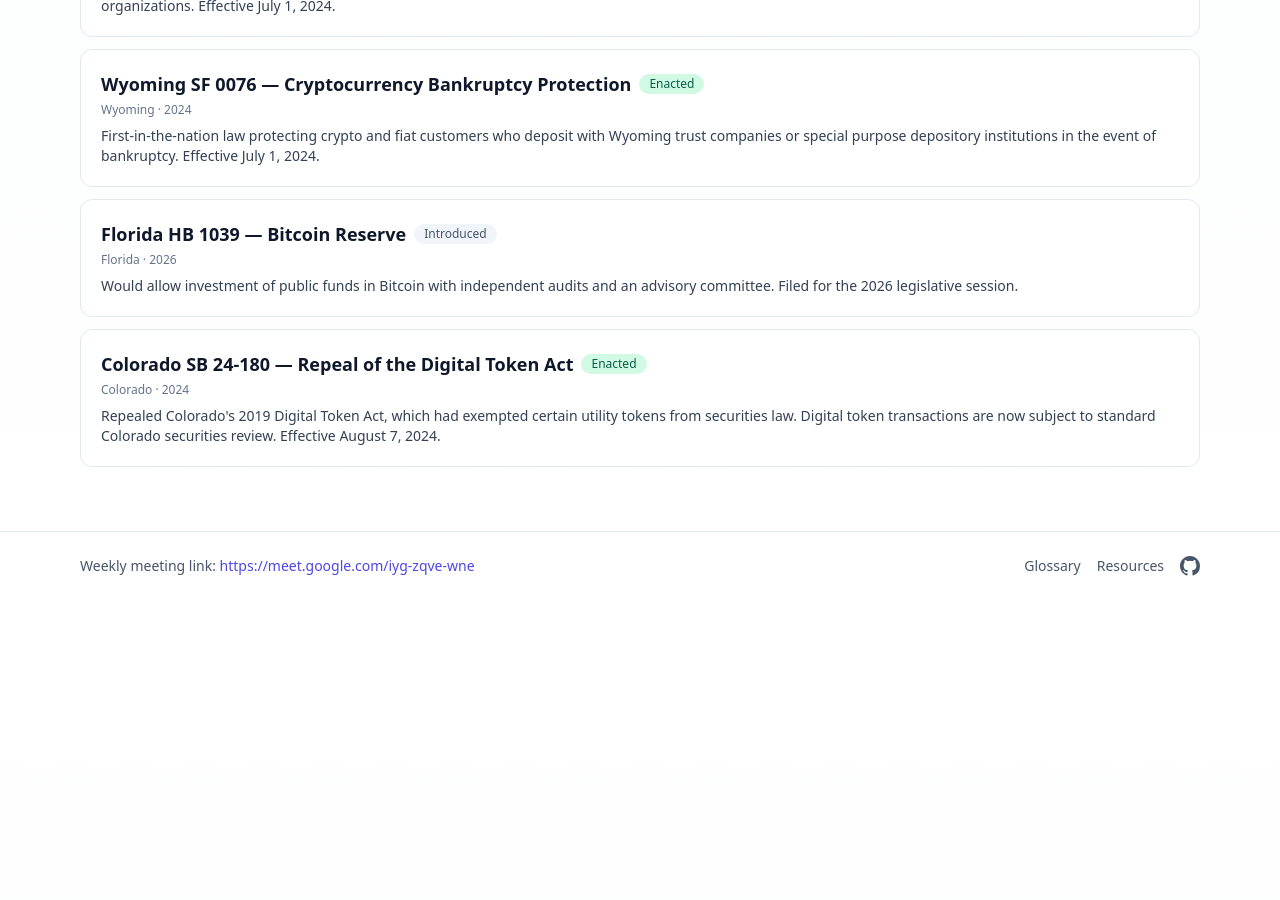
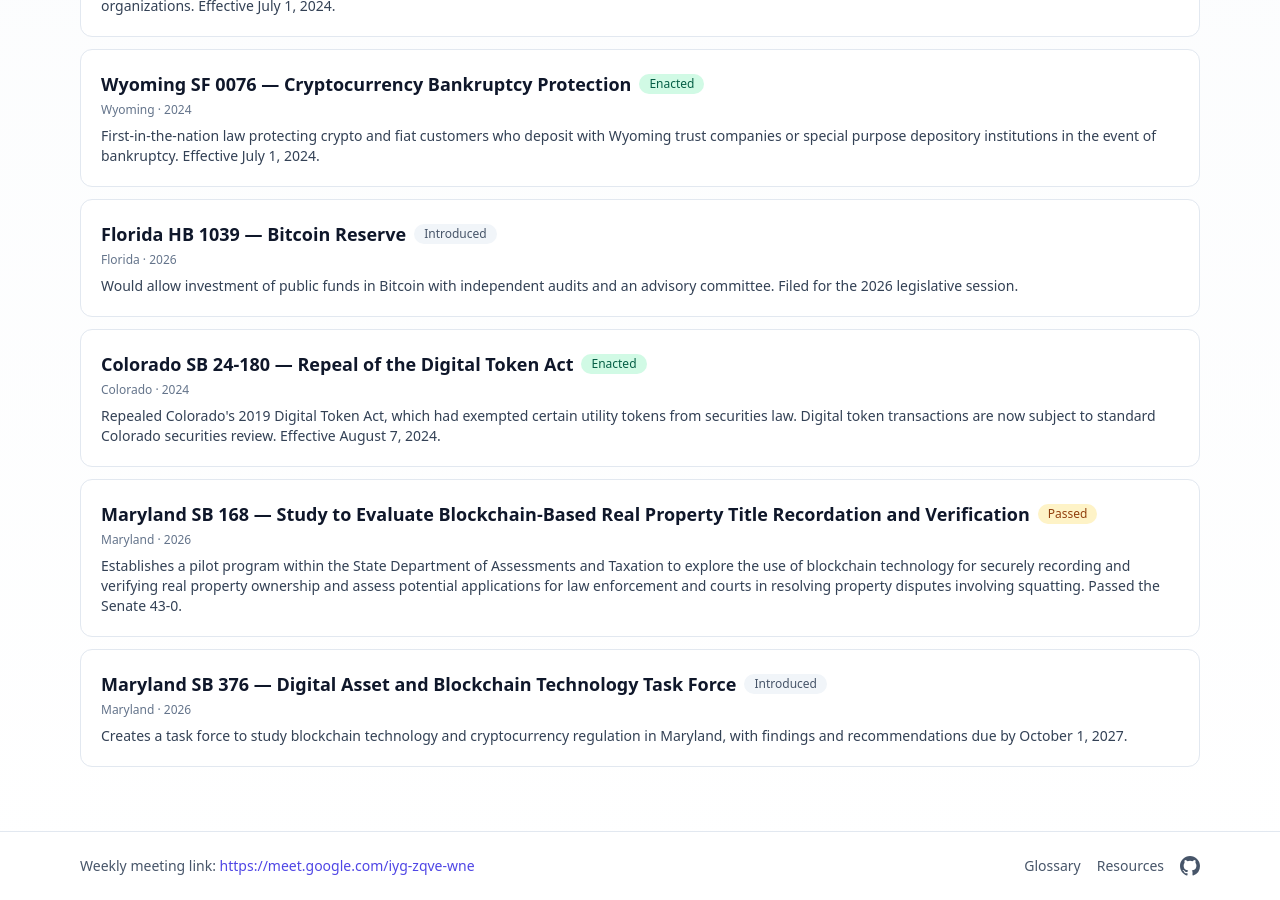
Before and after one commit to blockchain-working-group/agendas, a Jekyll site: the page built from docs/legislation/index.html, in a window 1280 px wide and 900 px high, scrolled down 3134 px. Built offline with Jekyll 4.4.1, drawn with Linux system fonts in a browser that asks for light colours; nearby versions of some CDN libraries; before the commit the page ends 3734 px from its top, so only the background shows below that.

Commit message:
add Maryland blockchain bills

```diff
--- a/docs/_data/legislation.json
+++ b/docs/_data/legislation.json
@@ -187,5 +187,23 @@
     "summary": "Repealed Colorado's 2019 Digital Token Act, which had exempted certain utility tokens from securities law. Digital token transactions are now subject to standard Colorado securities review. Effective August 7, 2024.",
     "url": "https://leg.colorado.gov/bills/sb24-180",
     "year": 2024
+  },
+  {
+    "level": "us_state",
+    "title": "Maryland SB 168 — Study to Evaluate Blockchain-Based Real Property Title Recordation and Verification",
+    "jurisdiction": "Maryland",
+    "status": "passed",
+    "summary": "Establishes a pilot program within the State Department of Assessments and Taxation to explore the use of blockchain technology for securely recording and verifying real property ownership and assess potential applications for law enforcement and courts in resolving property disputes involving squatting. Passed the Senate 43-0.",
+    "url": "https://mgaleg.maryland.gov/mgawebsite/Legislation/Details/SB0168?ys=2026rs",
+    "year": 2026
+  },
+  {
+    "level": "us_state",
+    "title": "Maryland SB 376 — Digital Asset and Blockchain Technology Task Force",
+    "jurisdiction": "Maryland",
+    "status": "introduced",
+    "summary": "Creates a task force to study blockchain technology and cryptocurrency regulation in Maryland, with findings and recommendations due by October 1, 2027.",
+    "url": "https://mgaleg.maryland.gov/mgawebsite/Legislation/Details/sb0376?ys=2026RS",
+    "year": 2026
   }
 ]
```
